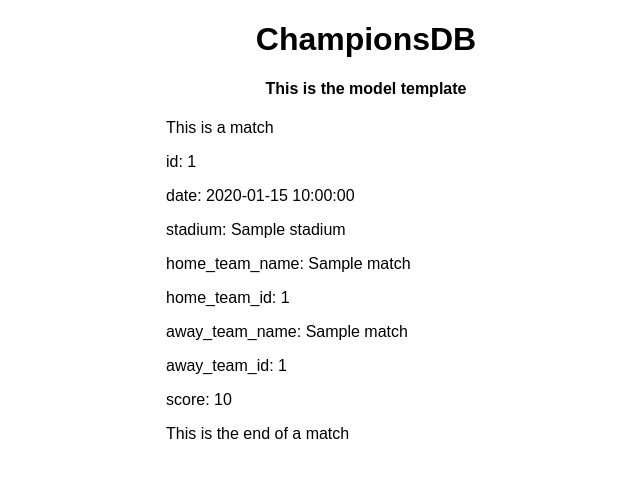
After one commit to juanpaez22/ChampsDB, a Flask app: template templates/model_matches.html in a window 1280 px wide. The commit adds this page. Shown: the top 478 px of the page, without its empty margins (274-914 px from the left). Run offline with Flask 2, Linux system fonts and the light colour scheme; the template is opened without the code that fills it: most values are stand-ins (such as "Sample title", 1, 10 or a date in 2020).

Commit message:
There's now unique templates for each model

```diff
--- a/app.py
+++ b/app.py
@@ -63,15 +63,15 @@ def model(model=None):
 
     <model> is one of: {player, team, match}
     '''
-    # TODO: The templates may need to be split up for each model
     if model == 'players':
         players = Players.objects()
-
-        return render_template('model_players.html', model=model, id=id, players=players)
+        return render_template('model_players.html', model=model, players=players)
     elif model == 'teams':
-        model_info = Teams.objects()
+        teams = Teams.objects()
+        return render_template('model_teams.html', model=model, teams=teams)
     elif model == 'matches':
-        return render_template('model.html', model=model, id=id, model_info=model_info)
+        matches = Matches.objects()
+        return render_template('model_matches.html', model=model, matches=matches)
 
     return render_template('404.html')
 
--- /dev/null
+++ b/templates/model_matches.html
@@ -0,0 +1,17 @@
+{% extends 'model.html' %}
+
+{% block model %}
+  <!-- This is just an example of how to use the match data -->
+  {% for match in matches %}
+    <p> This is a match </p>
+    <p> id: {{ match._id }} </p>
+    <p> date: {{ match.date }} </p>
+    <p> stadium: {{ match.stadium }} </p>
+    <p> home_team_name: {{ match.home_team_name }} </p>
+    <p> home_team_id: {{ match.home_team_id }} </p>
+    <p> away_team_name: {{ match.away_team_name }} </p>
+    <p> away_team_id: {{ match.away_team_id }} </p>
+    <p> score: {{ match.score }} </p>
+    <p> This is the end of a match </p>
+  {% endfor %}
+{% endblock %}
--- a/templates/model_players.html
+++ b/templates/model_players.html
@@ -1,6 +1,7 @@
 {% extends 'model.html' %}
 
 {% block model %}
+  <!-- This is just an example of how to use the player data -->
   {% for player in players %}
     <p> This is a player </p>
     <p> id: {{ player._id }} </p>
```
Also changed, not shown: templates/model_teams.html (added, +15 -0 lines).
